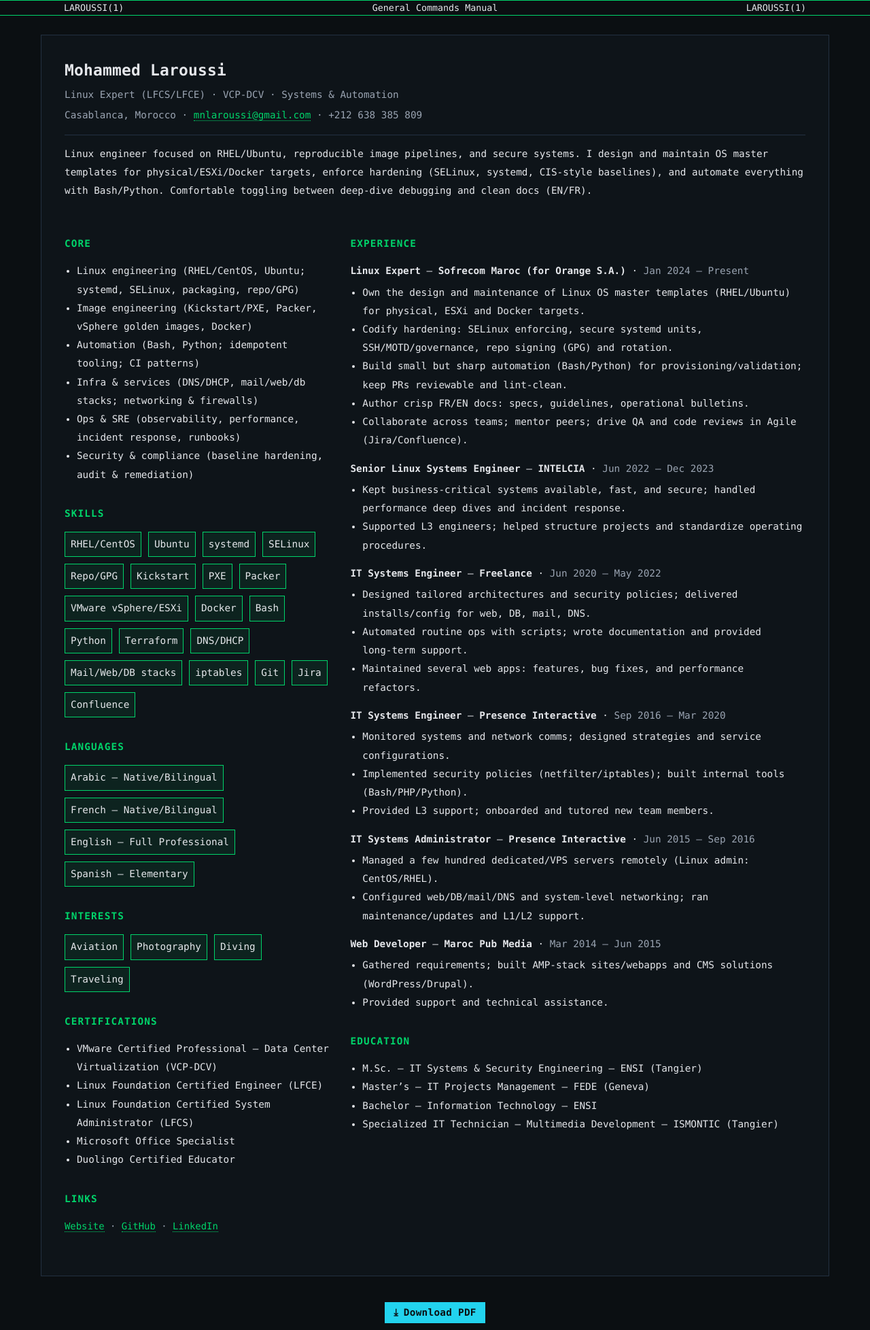
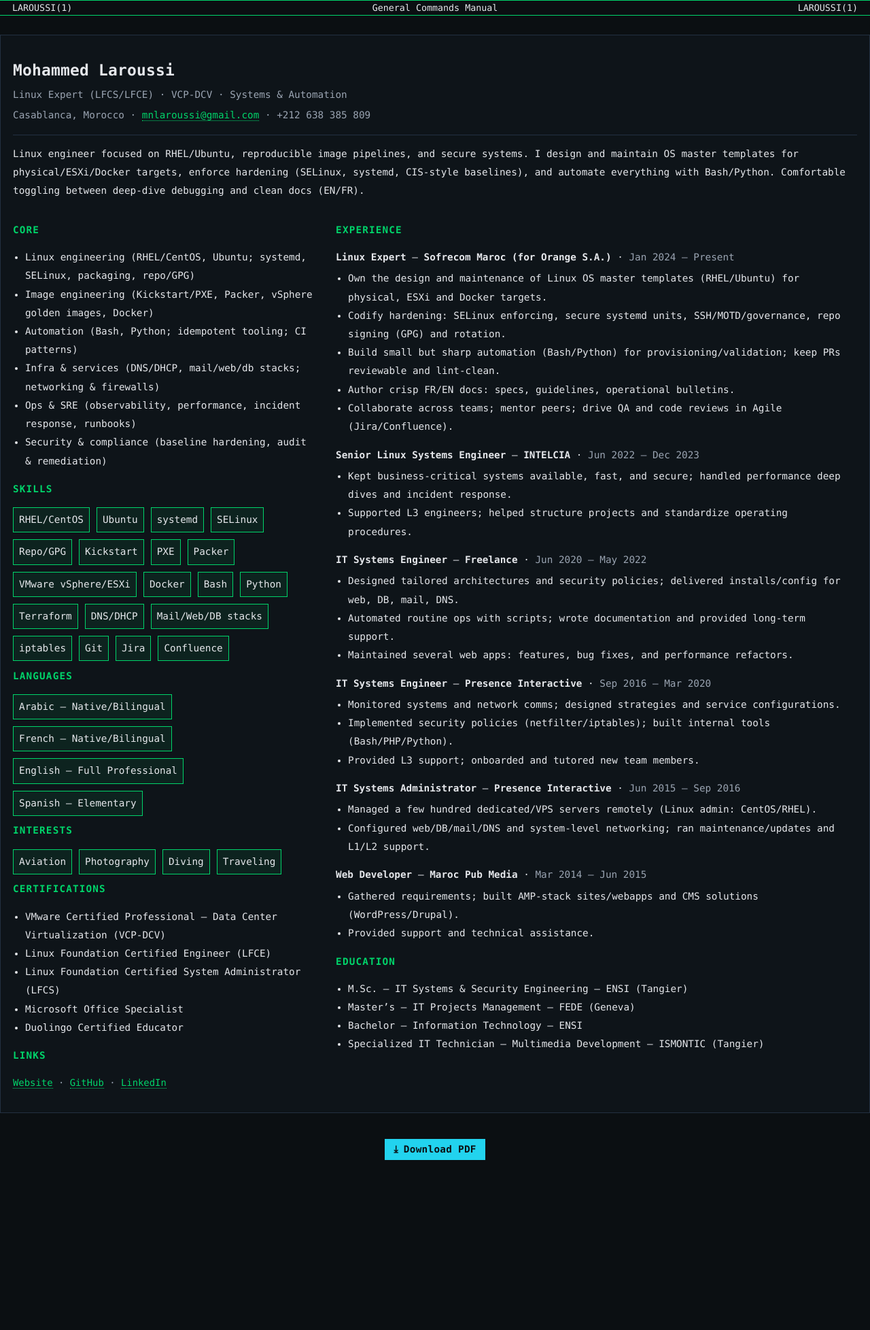
Before and after one commit to mlaroussi/resume, a Jekyll site: the page built from index.md, in a window 1280 px wide. Shown: the whole page at 68% size. Built offline with Jekyll 4.4.1, drawn with Linux system fonts in a browser that asks for light colours; after the commit the page ends 1716 px from its top, so only the background shows below that.

Commit message:
Widen container and manbar for large screens; update max-width and padding for improved layout

```diff
--- a/assets/css/site.css
+++ b/assets/css/site.css
@@ -6,7 +6,7 @@
   --bg:#0b0f12;           /* terminal bg (dark) */
   --accent:#00d46a;       /* terminal green */
   --accent-2:#22d3ee;     /* cyan for alt accents */
-  --max: 1160px;          /* widened box for large screens */
+  --max: 1280px;          /* widened box for large screens */
   --indent: clamp(14px, 1.25em, 22px); /* responsive bullet indent */
   --panel:#0e1419;        /* slightly lighter panel for boxed layout */
   --pad:18px;             /* horizontal padding; increases on wide screens */
@@ -52,8 +52,11 @@ hr{border:0;border-top:1px solid var(--line);margin:14px 0}
 @media (min-width: 760px){.two-col{grid-template-columns: 36% 1fr; gap:28px}}
 
 /* Boxed layout on large screens */
-@media (min-width: 1200px){
+@media (min-width: 1800px){
   :root{ --pad:34px }
+  .container{ max-width: var(--max); margin: 28px auto; padding: 30px var(--pad); border:0; background: transparent; }
+  .manbar{ max-width: var(--max); margin: 0 auto 12px; padding: 4px var(--pad); }
+}
   .container{ max-width: var(--max); margin: 28px auto; padding: 30px var(--pad); border:1px solid var(--line); background: var(--panel); }
   .manbar{ max-width: var(--max); margin: 0 auto 12px; padding: 4px var(--pad); }
 }
```
